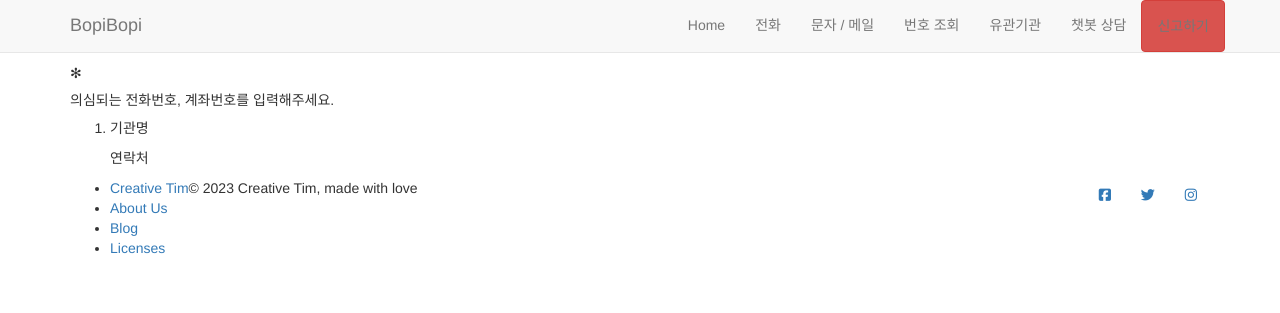
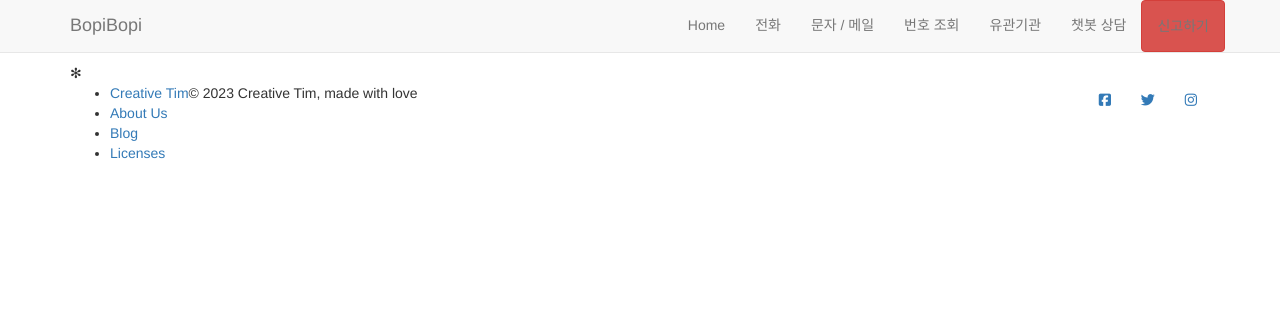
Before and after one commit to hyeokmin00/SKKU_KKKC, a Django app: page /rel_org/ in a window 1280 px wide. Shown: the top 313 px of the page. Run offline with Django 4.2, Linux system fonts and the light colour scheme; some libraries are stand-ins or nearby versions; some web fonts are replaced.

Commit message:
detail try

```diff
--- a/phishing/templates/number_search.html
+++ b/phishing/templates/number_search.html
@@ -51,6 +51,9 @@
             </div>
             <div class="col-sm-4">
                 <div class="card card-plain">
+                    <div class="icon">
+                        <i class="pe-7s-call"></i>
+                    </div>
                     <h3>의심번호 신고하기</h3>
                     <button class="btn btn-fill btn-lg btn-danger">신고하기</button>
                 </div>
--- a/phishing/templates/rel_organization.html
+++ b/phishing/templates/rel_organization.html
@@ -4,31 +4,22 @@
     <div class="container">
         <div class="text-area">
             <div class="title">
-                <h2 id='font_mod'>피싱 피해 시 연락처</h2>
+                <h2 id='font_mod'>피싱 피해 신고처</h2>
                 <div class="separator separator-danger">✻</div>
-                <h5 class="text-gray">의심되는 전화번호, 계좌번호를 입력해주세요.</h5>
             </div>
+
+            <div class="section section-card-blog">
+                <div class="container">
+                    <div class="text-area">
+                        {% comment %} db 연결해서 유관기관 연락처 가져오기. 기관 유형별로 구분 {% endcomment %}
+                    </div>
+                </div>
+            </div>
+
         </div>
     </div>
 </div>
 
-<div class="section section-card-blog">
-    <div class="container">
-        <div class="text-area">
-            <ol>
-                <li>
-                    <p>기관명</p>
-                    <p>연락처</p>
-                </li>
-            </ol>
 
-            {% comment %} <div class="title">
-                <h2 id='font_mod'>피싱 피해 시 연락처</h2>
-                <div class="separator separator-danger">✻</div>
-                <h5 class="text-gray">의심되는 전화번호, 계좌번호를 입력해주세요.</h5>
-            </div> {% endcomment %}
-        </div>
-    </div>
-</div>
 
 {% endblock %}
```
